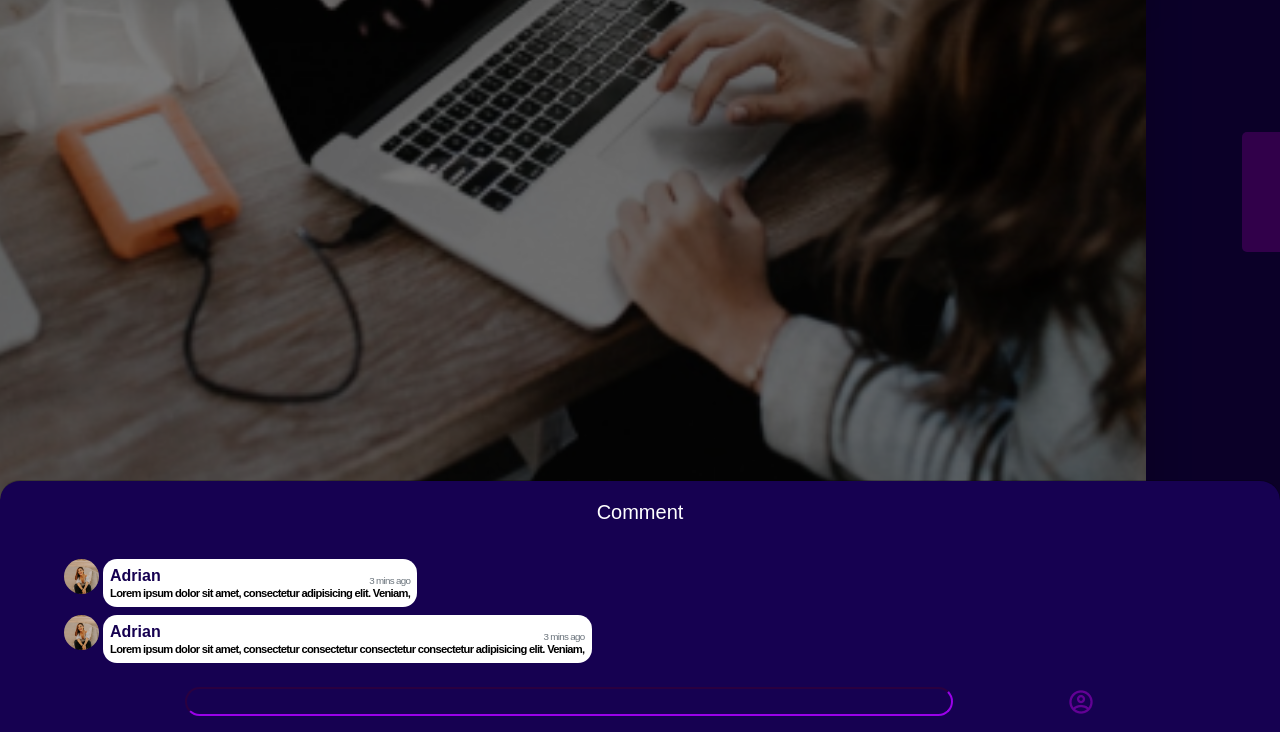
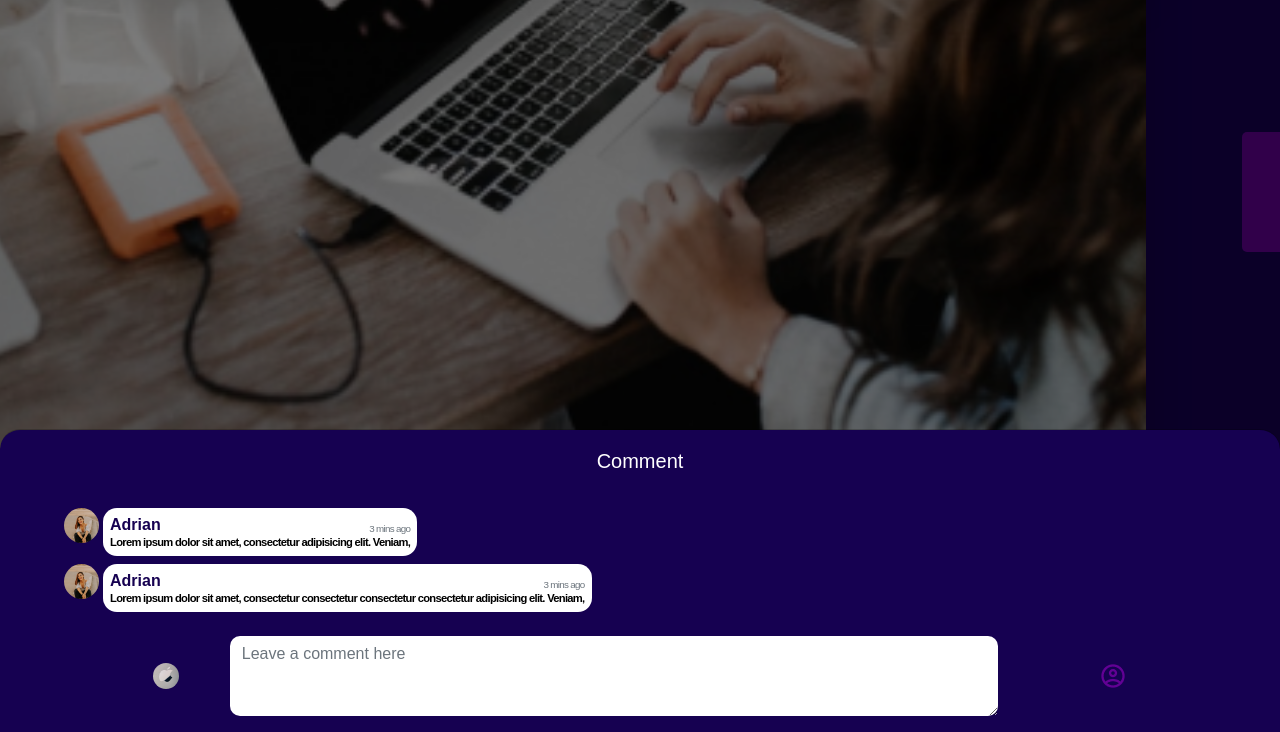
Before and after one commit to adrian-dev-art/myding-views, a plain HTML site: page index.html in a window 1280 px wide. Both pictures are taken after a click on the button 1076 px from the left and 1780 px from the top of the page. Shown: the part 1088-1820 px from the top of the page. Drawn offline with nearby package versions, Linux system fonts and the light colour scheme.

Commit message:
modify coment form

```diff
--- a/index.html
+++ b/index.html
@@ -95,10 +95,14 @@
       </div>
 
       <form action="" class="comment-form mb-3">
-        <input type="text" name="Your Opinion ..." id="" class="">
+        <div class="profile-pic">
+          <img src="Assets/Images/profile-pic-me.png" alt="" class="rounded-circle">
+        </div>
+        <textarea class="form-control" placeholder="Leave a comment here" id="floatingTextarea2" style="height: 100px"></textarea>
+        <label for="floatingTextarea2"></label>
         <button type="submit">
           <img src="Assets/Icons/account-circle-outline.png" alt="">
-        </button>
+      </button>
       </form>
     </section>
 
--- a/style.css
+++ b/style.css
@@ -265,12 +265,13 @@ body {
   align-items: center;
 }
 
-.comment-form input {
-  /* background: var(--white); */
-  background: none;
-  border-radius: 15px;
-  height: 1.8em;
-  border-width: 2px;
+.comment-form textarea {
+  background: var(--white);
+  /* background: none; */
+  border-radius: 10px;
+  height: 45px;
+  max-height: 10vh;
+  border: none;
   width: 60vw;
-  border-color: var(--secondary);
+  color: var(--black);
 }
```
Also changed, not shown: Assets/Images/sRkJbUp5rvk.png (added).
